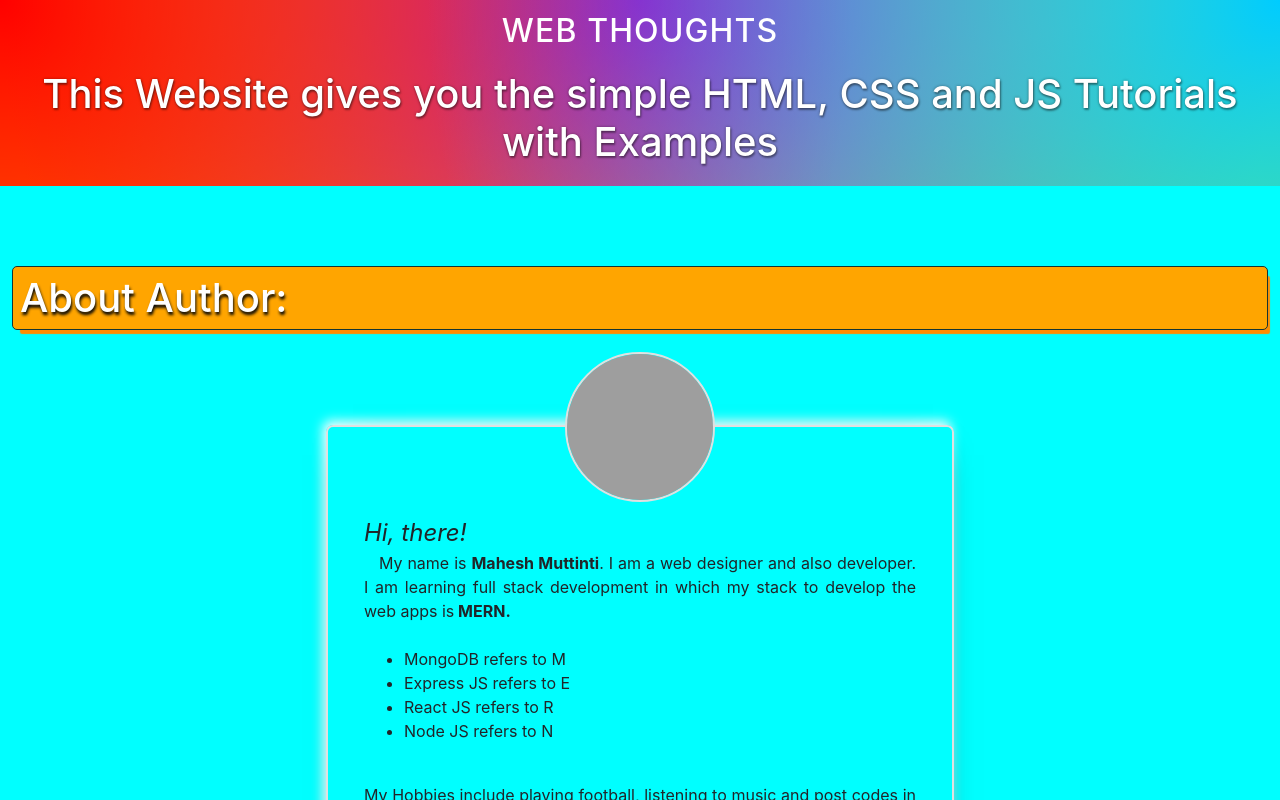
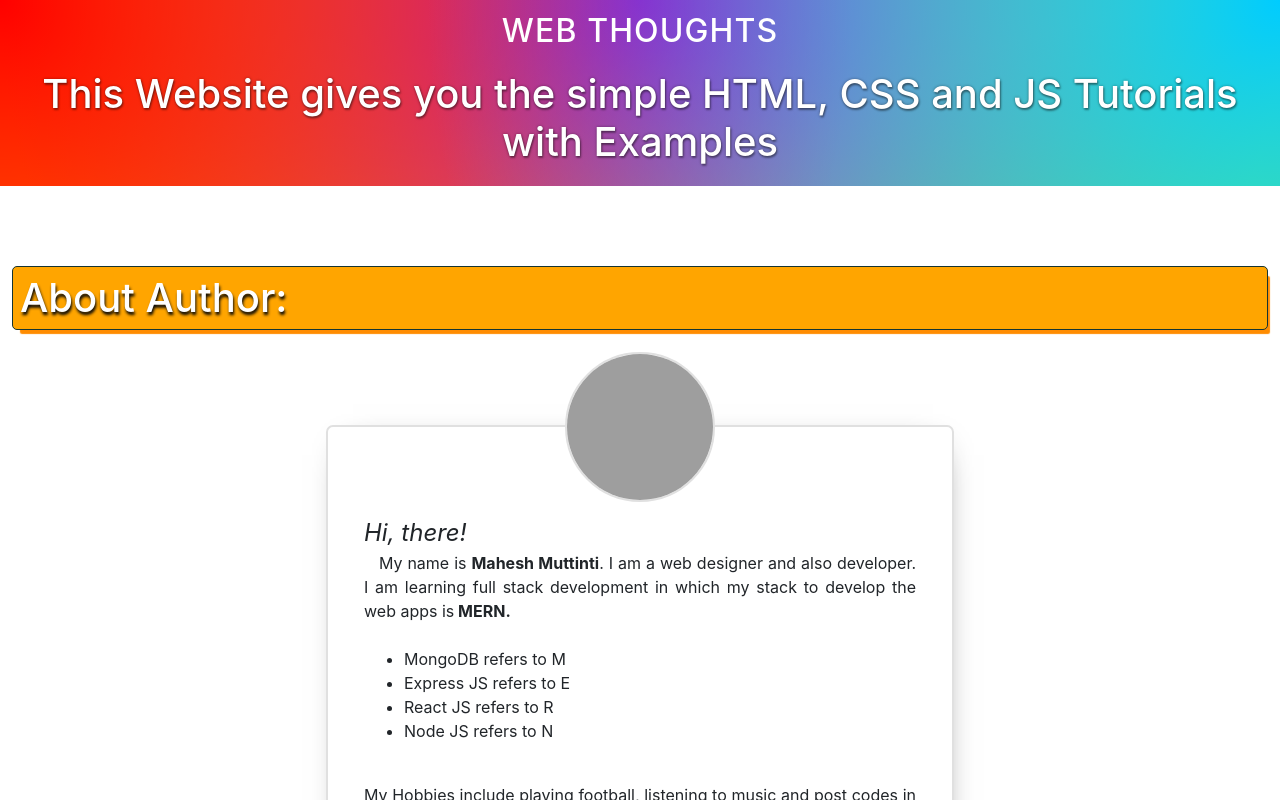
Before and after one commit to maheshmuttintidev/portfolio, a React (Create React App) app: page / in a window 1280 px wide. Shown: the top 800 px of the page. Built offline with nearby package versions, Linux system fonts and the light colour scheme; grey boxes are pictures that could not be loaded.

Commit message:
1 file modified

```diff
--- a/src/style.css
+++ b/src/style.css
@@ -4,16 +4,6 @@ div.app-page {
   padding: 0;
   -webkit-font-smoothing: antialiased;
   overflow: hidden;
-}
-@media (min-width: 360px) and (orientation: landscape) {
-  div.app-page {
-    background-color: cyan;
-  }
-}
-@media (min-width: 360px) and (orientation: portrait) {
-  div.app-page {
-    background-color: yellowgreen;
-  }
 }
 
 * {
```
